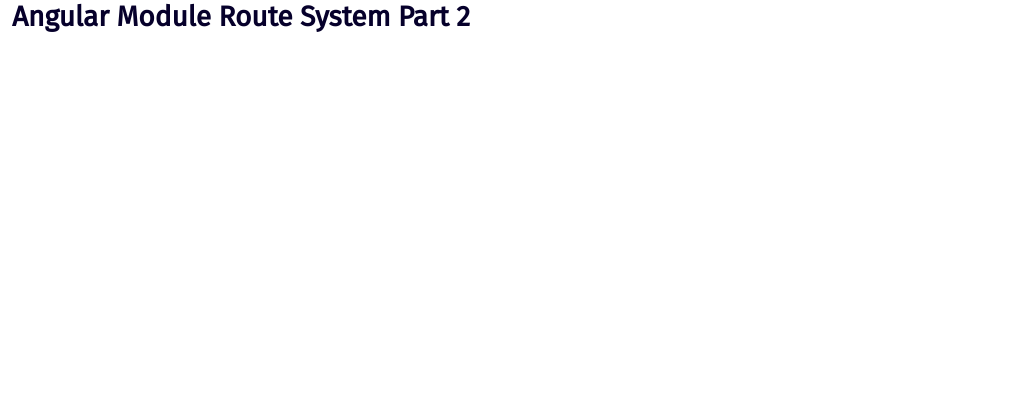
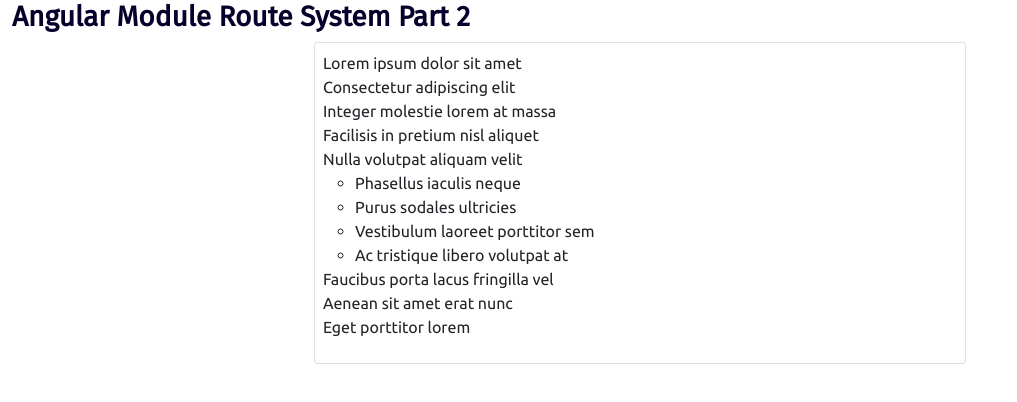
Before and after one commit to CaptainStorm21/angular-module-route-system-part2, an Angular app: page /collections in a window 1280 px wide. Before the commit this address led to /. Shown: the top 402 px of the page, without its empty margins (0-1017 px from the left). Built offline with nearby package versions, Linux system fonts and the light colour scheme.

Commit message:
built a route to collections home component

```diff
--- a/src/app/collections/collections-home/collections-home.component.html
+++ b/src/app/collections/collections-home/collections-home.component.html
@@ -1,3 +1,5 @@
+<div class="row">
+  <div class="card w-50 p-2 mx-auto ">
     <ul class="list-unstyled">
       <li>Lorem ipsum dolor sit amet</li>
       <li>Consectetur adipiscing elit</li>
@@ -15,3 +17,5 @@
       <li>Aenean sit amet erat nunc</li>
       <li>Eget porttitor lorem</li>
     </ul>
+  </div>
+</div>
--- a/src/app/collections/collections-routing.module.ts
+++ b/src/app/collections/collections-routing.module.ts
@@ -1,7 +1,13 @@
 import { NgModule } from '@angular/core';
 import { Routes, RouterModule } from '@angular/router';
+import { CollectionsHomeComponent } from './collections-home/collections-home.component';
 
-const routes: Routes = [];
+const routes: Routes = [
+  {
+    path: 'collections',
+    component: CollectionsHomeComponent
+  }
+];
 
 @NgModule({
   imports: [RouterModule.forChild(routes)],
--- a/src/app/collections/collections.module.ts
+++ b/src/app/collections/collections.module.ts
@@ -11,8 +11,6 @@
     CommonModule,
     CollectionsRoutingModule,
   ],
-  exports: [
-    CollectionsHomeComponent
-  ]
+  exports: []
 })
 export class CollectionsModule { }
```
Lines whose indentation alone changed are shown as unchanged.
